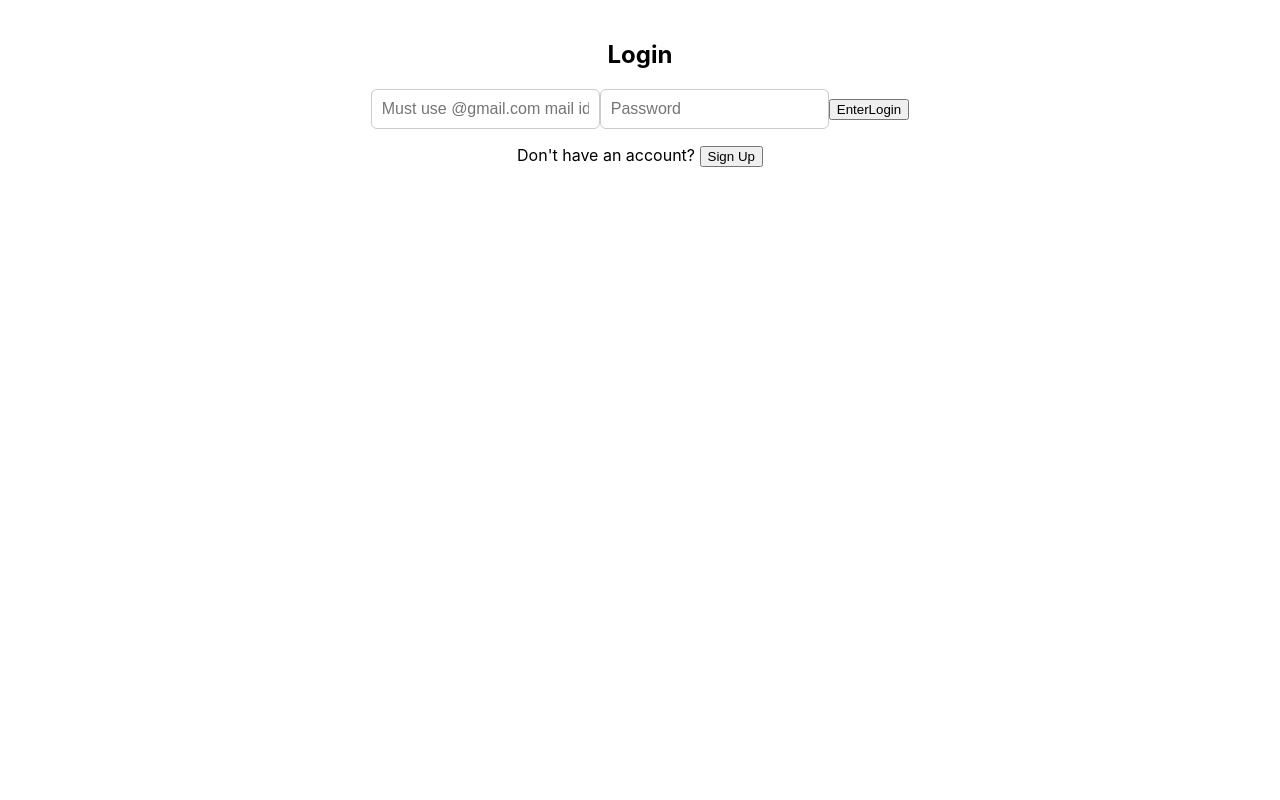
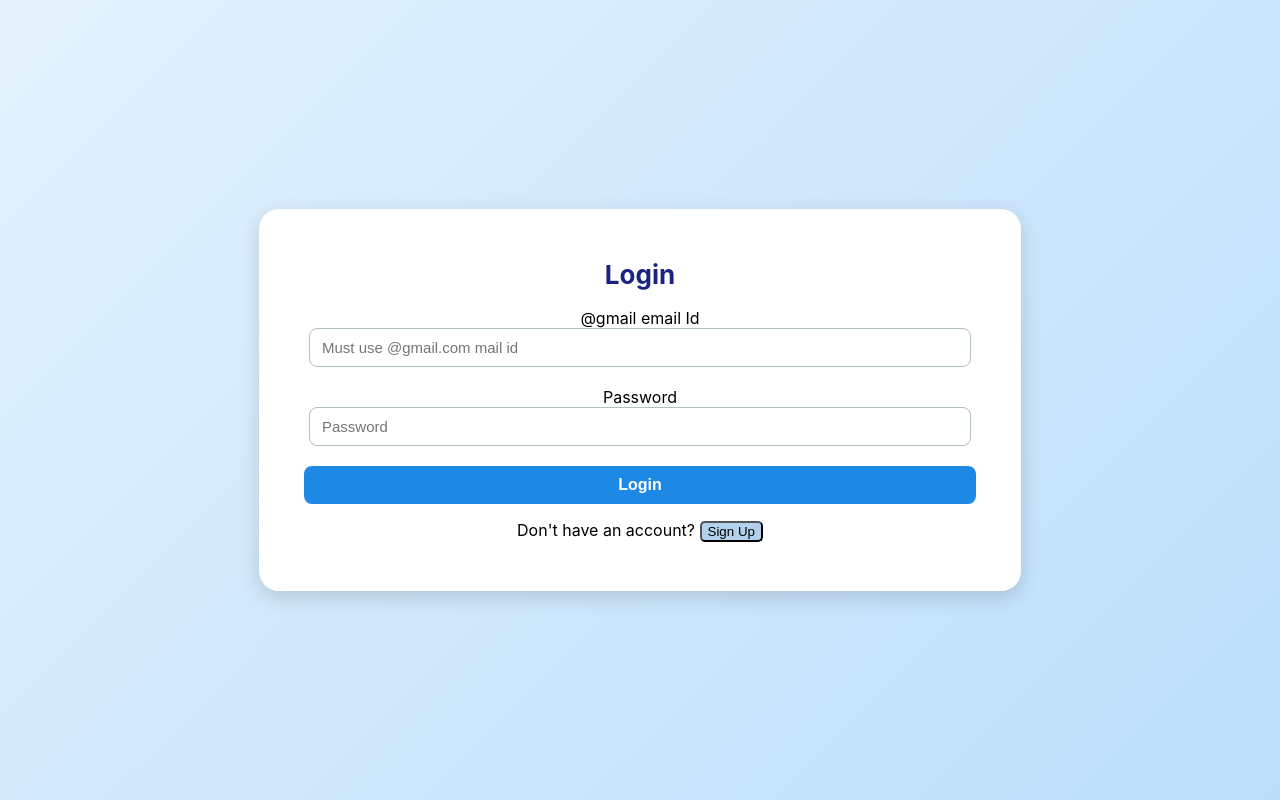
Before and after one commit to DeveshModi662/Draw, a React (Create React App) app in the folder doroui/: page / in a window 1280 px wide. Built offline with nearby package versions, Linux system fonts and the light colour scheme; no server answers.

Commit message:
beautified authPage

```diff
--- a/doroui/src/AuthPage.js
+++ b/doroui/src/AuthPage.js
@@ -1,4 +1,5 @@
 import React, { useState } from "react";
+import "./styles/AuthPage.css";
 
 const BASE_URL = `${process.env.REACT_APP_BASE_API_URL}` ;
 
@@ -58,6 +59,13 @@ export default function AuthPage({ onAuth }) {
   };
 
   const sendOtp = () => {
+    // document.getElementsByClassName("send-otp-button")[0].ariaDisabled = true ;
+    // document.getElementsByClassName("send-otp-button")[0].innerText = "Resend after 2 min" ;
+    // setTimeout(() => {
+    // document.getElementsByClassName("send-otp-button")[0].ariaDisabled = false ;
+    // document.getElementsByClassName("send-otp-button")[0].innerText = "Send OTP" ;
+    // }, 10*1000);
+    // if(!document.getElementsByClassName("send-otp-button")[0].ariaDisabled) {
       fetch(BASE_URL+"/sendOtp", {
           method : 'POST'
           , headers : {
@@ -66,55 +74,60 @@ export default function AuthPage({ onAuth }) {
           body : JSON.stringify({ "username": formData.email, "password": formData.password })
         })
         .then(setOtpSent(true)) ;
-
+    // }
   } ;
 
   return (
-    <div className="flex items-center justify-center min-h-screen bg-gray-100">
-      <div className="w-96 bg-white p-6 rounded-2xl shadow-lg">
-        <h2 className="text-2xl font-bold mb-4 text-center">
+    <div className="auth-container">
+      <div className="auth-card">
+        <h2 className="auth-title">
           {isLogin ? "Login" : "Sign Up"}
         </h2>
-        <form onSubmit={handleSubmit} className="space-y-4">
+        <form onSubmit={handleSubmit}
+        className="auth-form">
+          <label className="label-css">@gmail email Id</label>
           <input
             // type="email"
             name="email"
             placeholder="Must use @gmail.com mail id"
             value={formData.email}
             onChange={handleChange}
-            className="w-full border p-2 rounded"
+            className="auth-input"
             required
             autoComplete="current-password"
           />
+          <label>Password</label>
           <input
             type="password"
             name="password"
             placeholder="Password"
             value={formData.password}
             onChange={handleChange}
-            className="w-full border p-2 rounded"
+            className="auth-input"
             required
             autoComplete="current-password"
           />
           {!isLogin ?
-            <div>
-              <input value={formData.otp} name="otp" placeholder="OTP" onChange={handleChange}/>
-              <button type="button" className="w-full bg-blue-600 text-white p-2 rounded hover:bg-blue-700" onClick={() => sendOtp()}>Send Otp</button>
+            <div className="otp-wrapper">
+              <input value={formData.otp} name="otp" placeholder="OTP" onChange={handleChange}
+              className="auth-input"/>
+              <button type="button"
+                className="send-otp-button small-button" onClick={() => sendOtp()}>Send Otp</button>
             </div>
             : null
           }
           <button
             type="submit"
-            className="w-full bg-blue-600 text-white p-2 rounded hover:bg-blue-700"
+            className="auth-button"
           >
-            {isLogin ? "EnterLogin" : "EnterSignup"}
+            {isLogin ? "Login" : "Signup"}
           </button>
         </form>
 
         <p className="text-sm text-center mt-4">
           {isLogin ? "Don't have an account?" : "Already have an account?"}{" "}
           <button
-            className="text-blue-600 underline"
+            className="small-button"
             onClick={() => setIsLogin(!isLogin)}
           >
             {isLogin ? "Sign Up" : "Login"}
--- /dev/null
+++ b/doroui/src/styles/AuthPage.css
@@ -0,0 +1,125 @@
+body {
+    padding: 0px 0px 0px 0px;
+    height:auto ;
+    overflow: hidden;
+}
+.auth-container {
+  display: flex;
+  align-items: center;
+  justify-content: center;
+  min-height: 100vh;
+  height: 100%;
+  background: linear-gradient(135deg, #e3f2fd, #bbdefb);
+  /* padding: 20px; */
+}
+
+.auth-card {
+  width: fit-content;
+  background: #ffffff;
+  padding: 28px;
+  border-radius: 20px;
+  box-shadow: 0 6px 20px rgba(0, 0, 0, 0.15);
+  animation: fadeIn 0.3s ease-out;
+}
+
+.auth-title {
+  font-size: 26px;
+  font-weight: bold;
+  margin-bottom: 18px;
+  text-align: center;
+  color: #1a237e;
+}
+
+.auth-form {
+  justify-content: center;
+  width: fit-content;
+  row-gap: 50px;
+}
+
+.auth-input {
+  width: 90%;
+  border: 1px solid #b0bec5;
+  padding: 10px 12px;
+  border-radius: 8px;
+  outline: none;
+  font-size: 15px;
+  transition: 0.2s;
+  /* row-gap: 100px; */
+  margin-bottom: 20px;
+}
+
+.auth-input:focus {
+  border-color: #1e88e5;
+  box-shadow: 0 0 0 3px rgba(30, 136, 229, 0.25);
+}
+
+.auth-button {
+  width: 95%;
+  background: #1e88e5;
+  color: white;
+  padding: 10px;
+  border-radius: 8px;
+  font-size: 16px;
+  font-weight: bold;
+  cursor: pointer;
+  border: none;
+  transition: 0.2s;
+}
+
+.auth-button:hover {
+  background: #1565c0;
+}
+
+.auth-link {
+  color: #1e88e5;
+  font-weight: 500;
+  cursor: pointer;
+  text-decoration: underline;
+}
+
+.label-css {
+    text-align: left;
+}
+
+.otp-wrapper input {
+  width: 100px;
+  margin-bottom: 10px;
+  margin-right: 10px;
+  border: 1px solid #b0bec5;
+  padding: 10px 12px;
+  border-radius: 8px;
+  outline: none;
+  transition: 0.2s;
+}
+
+.small-button {
+    background-color: #b2d1ec;
+    border-radius: 5px;
+    margin-bottom: 5px ;
+}
+
+.small-button:hover {
+    background: #1565c0
+}
+
+@keyframes fadeIn {
+  from { opacity: 0; transform: translateY(10px); }
+  to { opacity: 1; transform: translateY(0); }
+}
+
+/*
+label {
+  font-size: 14px;
+  color: #1e293b;
+  font-weight: 500;
+  display: block;
+  margin-bottom: 6px;
+} */
+
+
+
+input:focus {
+  border-color: #3b82f6;
+  background: #ffffff;
+  outline: none;
+}
--- a/doroui/src/styles/MyCanvas.css
+++ b/doroui/src/styles/MyCanvas.css
@@ -1,7 +1,3 @@
-body {
-    padding: 20px;
-}
-
 input {
   padding: 10px;
   font-size: 16px;
```
Lines whose indentation alone changed are shown as unchanged.
